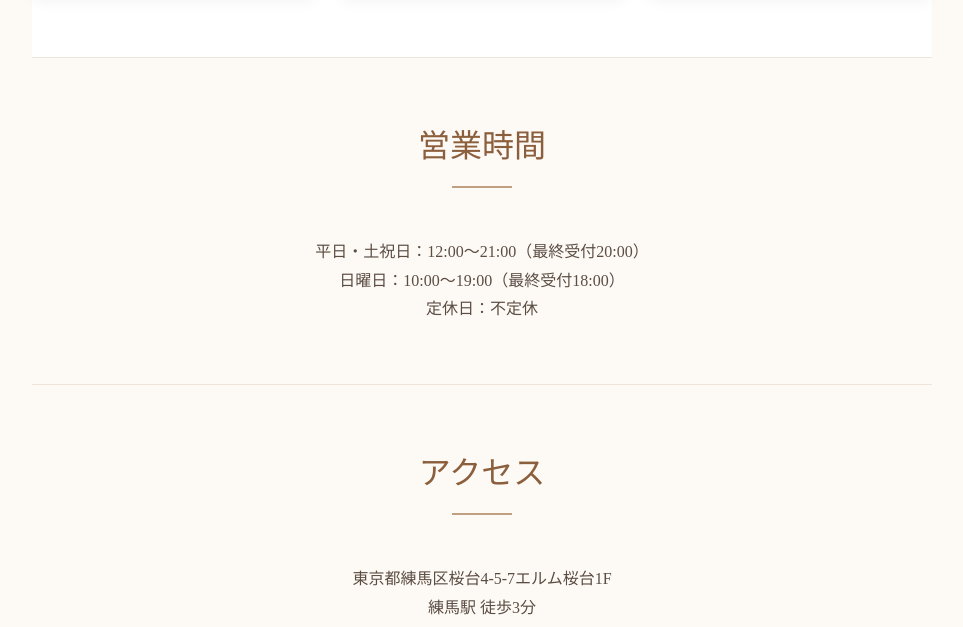
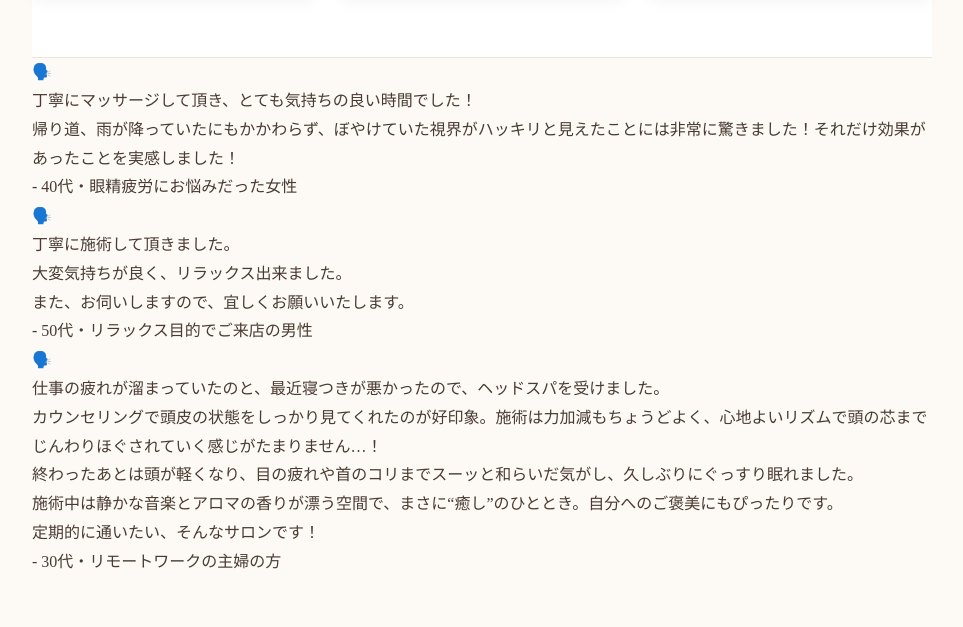
Before and after one commit to KoZo114/10fresh-website, a plain HTML site: page index.html in a window 1280 px wide. Shown: the part 1505-2132 px from the top of the page, without its empty margins (158-1121 px from the left). Drawn offline with nearby package versions, Linux system fonts and the light colour scheme; a web font is replaced by a local one.

Commit message:
Update index.html

```diff
--- a/index.html
+++ b/index.html
@@ -51,6 +51,45 @@
       </div>
     </section>
 
+    <div class="testimonial-cards">
+        <div class="testimonial-card" data-aos="fade-up" data-aos-delay="100">
+          <div class="testimonial-icon">🗣️</div>
+          <p class="testimonial-text">
+            丁寧にマッサージして頂き、とても気持ちの良い時間でした！<br>
+            帰り道、雨が降っていたにもかかわらず、ぼやけていた視界がハッキリと見えたことには非常に驚きました！それだけ効果があったことを実感しました！
+          </p>
+          <p class="testimonial-author">
+            - 40代・眼精疲労にお悩みだった女性
+          </p>
+        </div>
+
+        <div class="testimonial-card" data-aos="fade-up" data-aos-delay="200">
+          <div class="testimonial-icon">🗣️</div>
+          <p class="testimonial-text">
+            丁寧に施術して頂きました。<br>
+            大変気持ちが良く、リラックス出来ました。<br>
+            また、お伺いしますので、宜しくお願いいたします。
+          </p>
+          <p class="testimonial-author">
+            - 50代・リラックス目的でご来店の男性
+          </p>
+        </div>
+
+        <div class="testimonial-card" data-aos="fade-up" data-aos-delay="300">
+          <div class="testimonial-icon">🗣️</div>
+          <p class="testimonial-text">
+            仕事の疲れが溜まっていたのと、最近寝つきが悪かったので、ヘッドスパを受けました。<br>
+            カウンセリングで頭皮の状態をしっかり見てくれたのが好印象。施術は力加減もちょうどよく、心地よいリズムで頭の芯までじんわりほぐされていく感じがたまりません…！<br>
+            終わったあとは頭が軽くなり、目の疲れや首のコリまでスーッと和らいだ気がし、久しぶりにぐっすり眠れました。<br>
+            施術中は静かな音楽とアロマの香りが漂う空間で、まさに“癒し”のひととき。自分へのご褒美にもぴったりです。<br>
+            定期的に通いたい、そんなサロンです！
+          </p>
+          <p class="testimonial-author">
+            - 30代・リモートワークの主婦の方
+          </p>
+        </div>
+        </div>
+
     <section class="hours-section" data-aos="fade-up">
       <h2>営業時間</h2>
       <p>平日・土祝日：12:00〜21:00（最終受付20:00）
```
